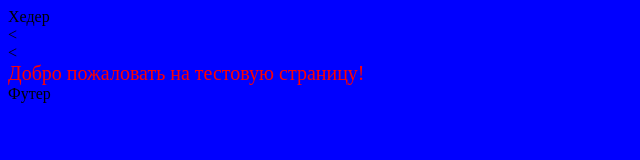
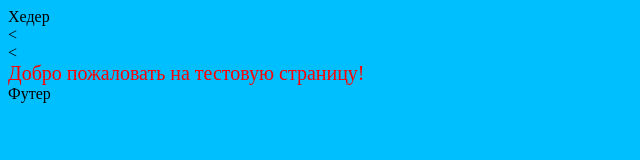
Before and after one commit to D1ab10/github_for_learning, a plain HTML site: page index.html in a window 1280 px wide. Shown: the whole page, without its empty margins (0-640 px from the left). Drawn offline with Linux system fonts and the light colour scheme.

Commit message:
Changed BG to deepblue

```diff
--- a/style.css
+++ b/style.css
@@ -1,5 +1,5 @@
 body {
-  background-color: blue;
+  background-color: #00BFFF;
 }
 div {
   font-size: 20px;
```
